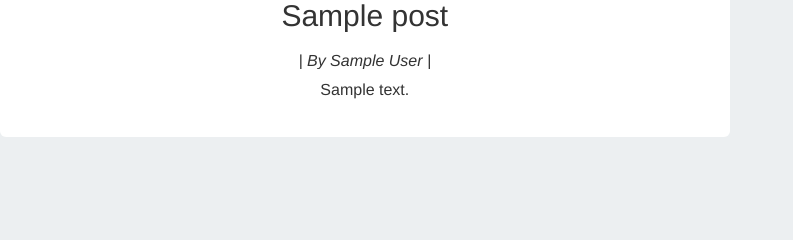
After one commit to marvinChomba/blog, a Flask app: template app/templates/post.html in a window 1280 px wide. The commit adds this page. Shown: the part 628-868 px from the top of the page, without its empty margins (0-793 px from the left). Run offline with Flask 2, Linux system fonts and the light colour scheme; tables that the repository leaves empty hold one stand-in row (values such as "Sample post"); the template is opened without the code that fills it: values that come from a table or form of the project are taken from there, most other values are stand-ins (such as "Sample title", 1, 10 or a date in 2020); some libraries are stand-ins or nearby versions.

Commit message:
Add the page for a specific post

```diff
--- a/app/main/views.py
+++ b/app/main/views.py
@@ -31,3 +31,9 @@ def add_post():
         return redirect(url_for('main.index'))
 
     return render_template("add_pitch.html",form = form)
+
+@main.route("/post/<int:id>")
+def post_page(id):
+    post = Post.query.filter_by(id = id).first()
+    title = post.title
+    return render_template("post.html", title = title, post = post)
--- a/app/models.py
+++ b/app/models.py
@@ -47,8 +47,6 @@ class User(UserMixin,db.Model):
             sum += 1
         return sum
 
-
-
 class Post(db.Model):
     __tablename__ = "posts"
     id  = db.Column(db.Integer,primary_key = True)
--- /dev/null
+++ b/app/static/css/comment.css
@@ -0,0 +1,53 @@
+body {
+    background: #eceff1;
+}
+
+* {
+    font-size: 16px;
+    overflow-x: hidden;
+}
+
+.landing {
+    background-image: url("../images/landing.jpeg");
+    background-position: center;
+    background-size: cover;
+    background-repeat: no-repeat;
+    height: 630px;
+    width: 100%
+}
+
+.card {
+    height: 300px;
+    width: 300px;
+}
+
+.card-image {
+    height: 100px;
+}
+
+.main {
+    width: 100%;
+    margin: 0 auto;
+    padding: 10px auto;
+}
+
+.px-auto {
+    display: flex;
+    align-items: center;
+    flex-flow: column;
+}
+
+.post-card {
+    margin-bottom: 8%;
+    display: flex;
+    flex-direction: column;
+    border-radius: 6px;
+    background: white;
+    padding: 25px;
+    width: 57%;
+    text-align: center;
+}
+
+.img-container {
+    margin: 0 auto;
+}
--- /dev/null
+++ b/app/templates/post.html
@@ -0,0 +1,21 @@
+{% extends "base.html" %}
+
+{% block styles%}
+    {{super()}}
+    <link rel="stylesheet" href="../static/css/comment.css">
+{%endblock %}
+{% block content%}
+    <div class="post-card mb-5 text-center">
+        <div class="img-container">
+            <img class="text-center img-responsive" src="../static/images/landing.jpeg" alt="" height="600px" width="750px">
+        </div>
+        <h2>{{post.title}}</h2>
+        <h5><em>| By {{post.user.full_name}} | </em></h5>
+        <div class="content">
+            <p>{{post.content}}</p>
+        </div>
+        <div class="comment-card">
+
+        </div>
+    </div>
+{% endblock%}
```
Also changed, not shown: app/templates/index.html (+1 -7 lines).
